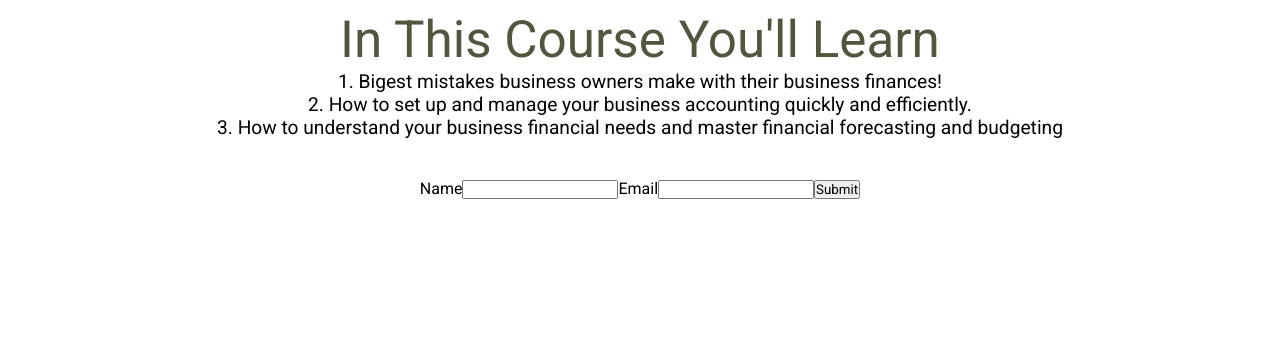
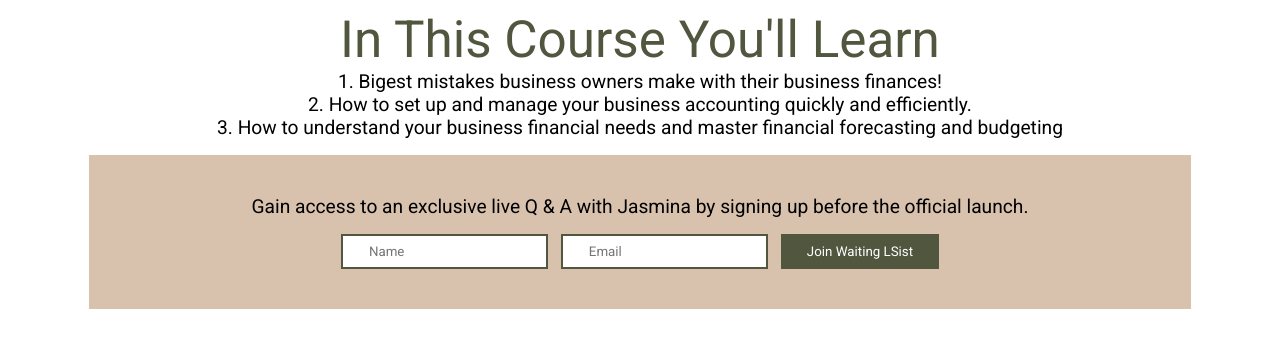
Before and after one commit to bradley-mubenga/yourbusinessfinance.com, a Next.js app: page / in a window 1280 px wide. Shown: the part 504-850 px from the top of the page. Before the commit the page ends 800 px from the top, so only its background shows below. Built offline with nearby package versions, Linux system fonts and the light colour scheme.

Commit message:
Need to find a way to fix the form

```diff
--- a/pages/components/about.js
+++ b/pages/components/about.js
@@ -12,13 +12,16 @@ export default function About() {
                     <li className='listItem'>3. How to understand your business financial needs and master financial forecasting and budgeting</li>
                 </ol>
             </div>
-            <div>
+            <div className='contactForm'>
+                <div>
+                    <p className='listItem'>Gain access to an exclusive live Q & A with Jasmina by signing up before the official launch.</p>
+                </div>
                 <form action="/send-data-here" method="post">
-                    <label for="first">Name</label>
-                    <input type="text" id="name" name="first" />
-                    <label for="email">Email</label>
-                    <input type="email" id="email" name="email" />
-                    <button type="submit">Submit</button>
+                    <input type="text" id="name" name="first" placeholder='Name'/>
+                    <span></span>
+                    <input type="email" id="email" name="email" placeholder='Email'/>
+                    <span></span>
+                    <button type="submit">Join Waiting LSist</button>
                 </form>
             </div>
         </div>
--- a/styles/home.scss
+++ b/styles/home.scss
@@ -58,9 +58,43 @@ html
     }
     .listContainer
     {
-        padding: 0 10vw 5vh 10vw;
+        padding: 0 10vw 2vh 10vw;
     }
     li {
         list-style-type: none;
     }
+    .contactForm
+    {
+        background: brand.$brown-opcaity;
+        padding: 5vh 0;
+        div
+        {
+            padding-bottom: 2vh;
+        }
+        form
+        {
+            display: flex;
+            justify-content: center;
+            span
+            {
+                padding: 0 0.5vw;
+            }
+            input
+            {
+                border: brand.$green 2px solid;
+                padding: 1vh 2vw;
+            }
+            button
+            {
+                padding: 1vh 2vw;
+                background-color: brand.$green;
+                border: none;
+                color: white;
+            }
+            input:focus
+            {
+                border: none;
+            }
+        }
+    }
 }
--- a/styles/responsive.scss
+++ b/styles/responsive.scss
@@ -14,6 +14,10 @@
     {
         font-size: 8vw;
         font-weight: normal;
+    }
+    .listItem
+    {
+        font-size: 4vw;
     }
 }
 // Small devices (landscape phones, 576px and up)
@@ -33,6 +37,10 @@
         font-size: 8vw;
         font-weight: normal;
     }
+    .listItem
+    {
+        font-size: 3.5vw;
+    }
 }
 // Medium devices (tablets, 768px and up)
 @media (min-width: 768px)
@@ -50,6 +58,10 @@
     {
         font-size: 6vw;
         font-weight: normal;
+    }
+    .listItem
+    {
+        font-size: 2vw;
     }
 }
 // Large devices (desktops, 992px and up)
```
